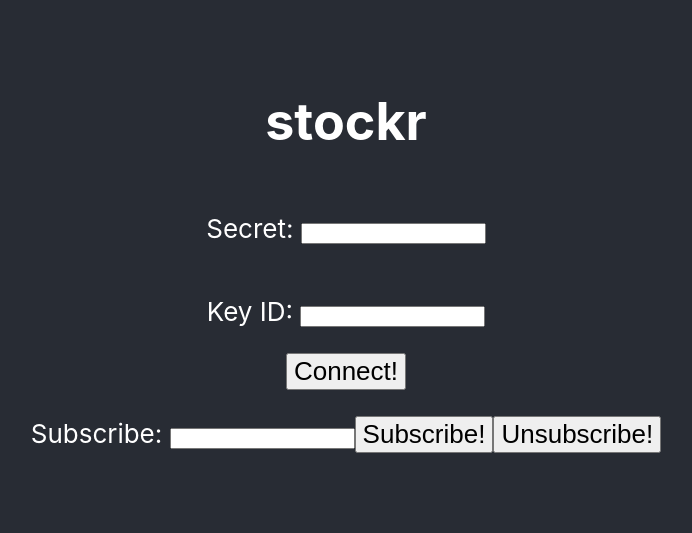
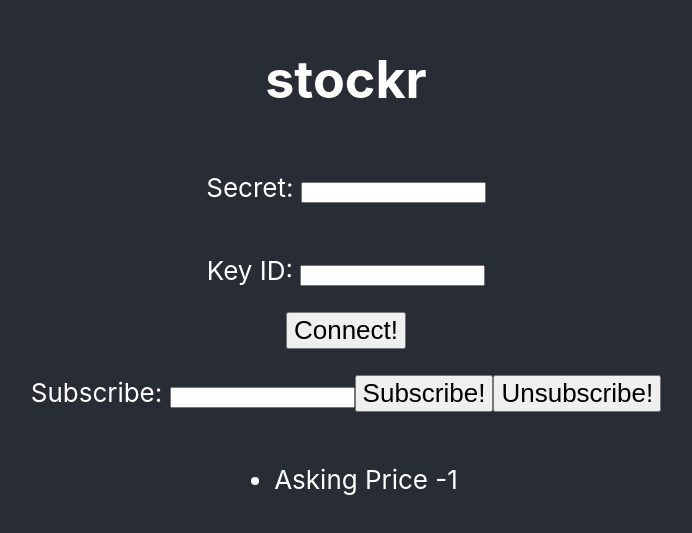
Before and after one commit to soof-golan/stockr, a React (Vite) app: page / in a window 1280 px wide. Shown: the part 133-666 px from the top of the page, without its empty margins (294-986 px from the left). Built offline with nearby package versions, Linux system fonts and the light colour scheme.

Commit message:
Ad super basic trade handler

```diff
--- a/src/App.tsx
+++ b/src/App.tsx
@@ -1,10 +1,10 @@
 import {useState} from 'react'
 import './App.css'
 
-type AlpacaMessage = { T: string, msg: string, code?: number };
-type TradeMessage = AlpacaMessage;
+type AlpacaMessage = { T: string, msg: string, code?: number};
+type TradeMessage = { T: 'q' | 't', ap: number, bp: number } | AlpacaMessage;
 type AlpacaCredentials = { secret: string, keyId: string };
-type TradeHandler = (msg: TradeMessage) => null;
+type TradeHandler = (msg: TradeMessage) => void;
 
 class SocketController {
   private ws: Partial<WebSocket> = {};
@@ -30,7 +30,7 @@ class SocketController {
     this.send({action: "auth", key: keyId, secret});
   }
 
-  private tradeHandlers: { [T: string]: Array<(m: AlpacaMessage) => any> } = {
+  private tradeHandlers: { [T: string]: Array<(m: TradeMessage) => any> } = {
     q: [],
     t: []
   }
@@ -83,6 +83,11 @@ function App() {
   const [secret, setSecret] = useState(storage?.secret ?? '');
   const [keyId, setKeyId] = useState(storage?.keyId ?? '');
   const [ticker, setTicker] = useState('');
+  const [ap, setAp] = useState(-1)
+  socketController.addQuoteHandler((m) => {
+    console.log(m);
+    setAp(m.ap);
+  })
   const updateSecret = (value: string) => {
     storage.setItem('secret', value);
     setSecret(value);
@@ -111,6 +116,13 @@ function App() {
           <button type='button' onClick={() => socketController.subscribe(ticker)}> Subscribe!</button>
           <button type='button' onClick={() => socketController.unsubscribe(ticker)}> Unsubscribe!</button>
         </p>
+        <div>
+          <ul>
+            <li>
+              Asking Price {ap}
+            </li>
+          </ul>
+        </div>
       </header>
     </div>
   )
```
